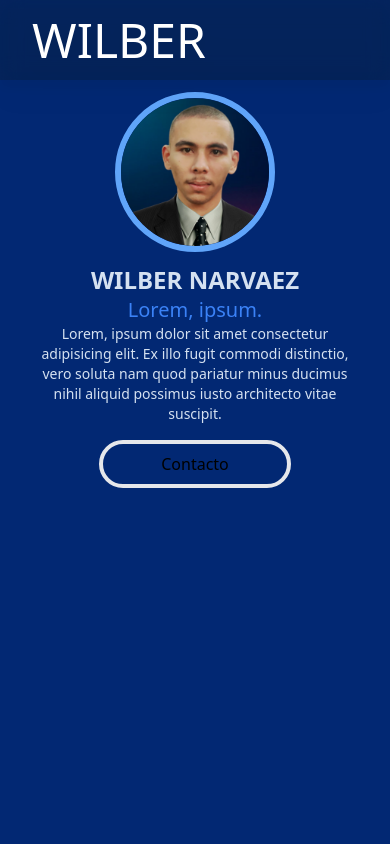
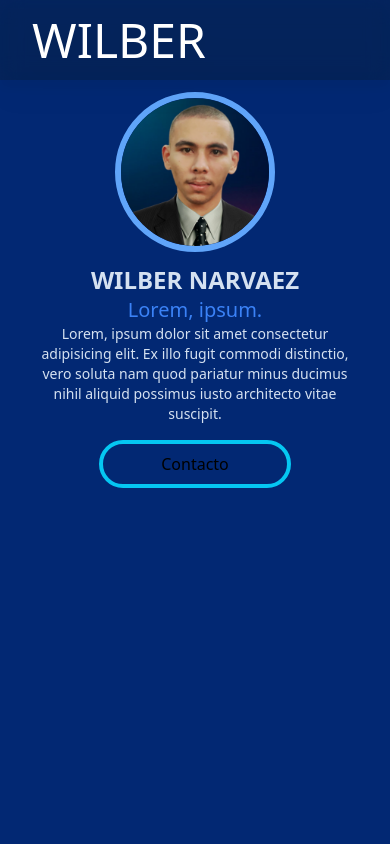
Before and after one commit to wilbernp/my-portfolio, a React (Vite) app: page / in a window 390 px wide. Shown: the top 844 px of the page. Built offline with nearby package versions, Linux system fonts and the light colour scheme.

Commit message:
change colors to side menu

```diff
--- a/src/components/SideMenu/MenuLinksRender.tsx
+++ b/src/components/SideMenu/MenuLinksRender.tsx
@@ -11,8 +11,8 @@ export default function MenuLinksRender({ links }: MenuLinksRenderProps) {
                 links.map((link, index) => (
                     <li key={index}>
                         <a
-                        href={link.href}
-                        className="text-[#d5e1f1] py-5 px-9 rounded-3xl border-2 border-[#3581eb] text-lg transition-[background-color] duration-300 ease-in-out hover:bg-[#3581eb]"
+                            href={link.href}
+                            className="text-neutral-200 py-5 px-11 rounded-3xl border-2 border-secondary text-lg transition-colors duration-500 ease-in-out hover:bg-secondary hover:text-primary"
                         >{link.label}</a>
                     </li>
                 ))
--- a/src/components/SideMenu/SideMenu.tsx
+++ b/src/components/SideMenu/SideMenu.tsx
@@ -10,14 +10,13 @@ interface SideMenuProps {
 export default function SideMenu({ isOpen, onOpen }: SideMenuProps) {
   const divRef = useOutsideClick<HTMLDivElement>(() => {
     onOpen(false)
-    console.log("open callback")
   }, isOpen)
 
   return (
     <div>
       <div
         ref={divRef}
-        className={`md:hidden clip-path-0 w-[60%] bg-[#153b6d] shadow- shadow-black fixed z-50 top-nav right-0 h-100vh transition-[clip-path] duration-700 ease-in-out ${isOpen && "clip-path-full"}`}
+        className={`md:hidden clip-path-0 w-[60%] bg-primary shadow- shadow-black fixed z-50 top-nav right-0 h-100vh transition-[clip-path] duration-700 ease-in-out ${isOpen && "clip-path-full"}`}
       >
         <MenuLinksRender links={linksData} />
       </div>
```
